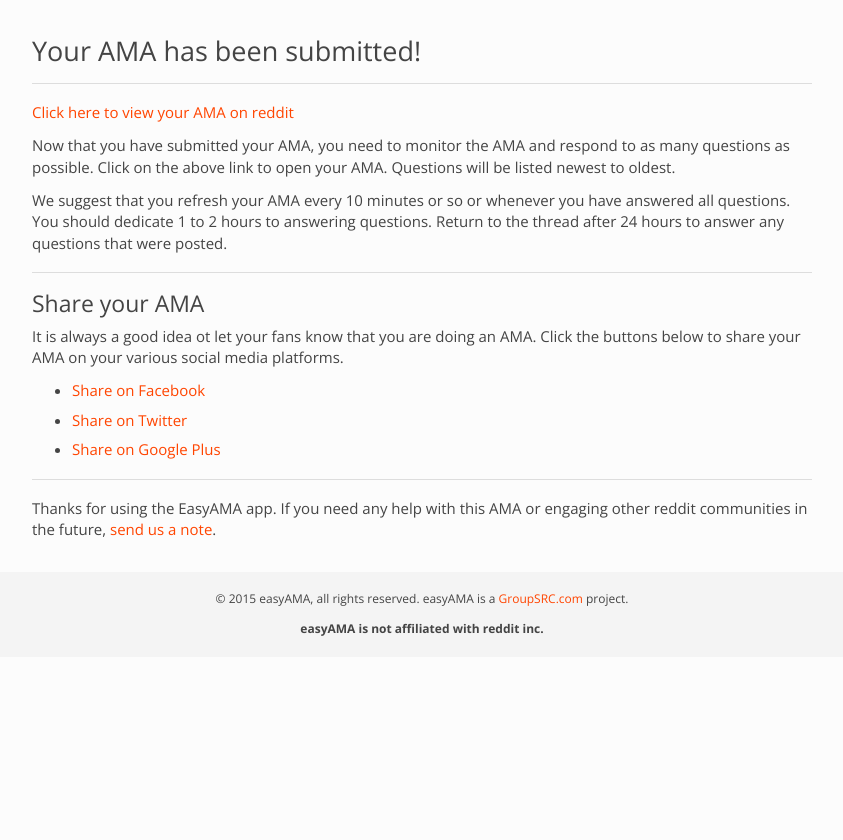
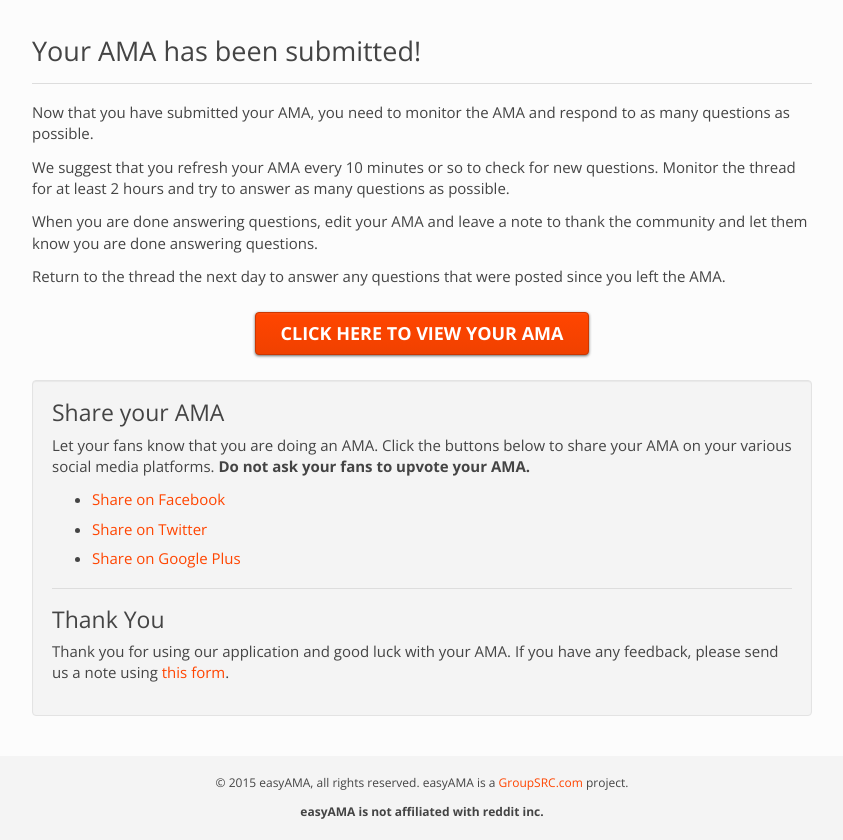
Before and after one commit to davedg629/easyama, a Flask app: page /success/1 in a window 1280 px wide. Shown: the part 69-909 px from the top of the page, without its empty margins (218-1061 px from the left). Before the commit the page ends 705 px from the top, so only its background shows below. Run offline with Flask 2, Linux system fonts and the light colour scheme; a user stored in the database is signed in; tables that the repository leaves empty hold one stand-in row (values such as "Sample post"); parts of the project's set-up code (start-up, migrations or seed data) failed here and were passed over; some libraries are stand-ins or nearby versions.

Commit message:
Copy edits to entire app, styling changes too

```diff
--- a/app/models.py
+++ b/app/models.py
@@ -63,7 +63,6 @@ class Thread(db.Model):
     verification = db.Column(db.String, nullable=False)
     subreddit = db.Column(db.String, nullable=False)
 
-    step = db.Column(db.Integer, nullable=False, default=1)
     submitted = db.Column(db.Boolean, nullable=False, default=False)
 
     reddit_id = db.Column(db.String)
--- a/app/static/css/custom.css
+++ b/app/static/css/custom.css
@@ -24,12 +24,14 @@ a#login-reddit img {
   -moz-box-shadow: 0px 1px 3px #666666;
   box-shadow: 0px 1px 3px #666666;
 }
+.btn-featured {font-size: 18px; font-weight: bold; text-transform: uppercase; margin-top: 12px; padding-left: 25px; padding-right: 25px;}
 
 a#login-reddit:hover {background-position: center bottom;}
 
 .page-header {margin-top: 10px;}
 
 p {margin-bottom: 12px;}
+p.highlight {background-color: #eeeeee; border-radius: 4px; -webkit-border-radius: 4px; padding: 10px;}
 
 img.bordered-img {border: 2px solid #AAAAAA; border-radius: 4px; -webkit-border-radius: 4px;
 -webkit-box-shadow: 3px 3px 3px 0px rgba(0,0,0,0.75);
@@ -41,6 +43,11 @@ max-width: 96%;
 margin: 25px auto;
 padding: 5px;
 }
+
+.text-center {text-align: center;}
+.text-right {text-align: right;}
+
+.well .well-title {margin-top: 0;}
 
 /* --- nav bar --- */
 .navbar-nav > li {padding: 0 0 0 0;}
@@ -67,13 +74,19 @@ form ul.errors li {display: block; list-style-type: none; margin: 0 0 6px; paddi
 form textarea.form-control {height: 150px;}
 
 /* --- reddit preview --- */
-.reddit-preview {font-family: verdana,arial,helvetica,sans-serif; margin: 0 0 20px;}
+.reddit-preview {border: 1px solid #dddddd; border-radius: 5px; -webkit-border-radius: 5px; font-family: verdana,arial,helvetica,sans-serif; margin: 0 0 20px; padding: 15px;
+-webkit-box-shadow: inset 0 1px 1px rgba(0,0,0,0.05);
+box-shadow: inset 0 1px 1px rgba(0,0,0,0.05);
+}
 .reddit-preview p.title {color: blue; font-size: medium; margin-bottom: 1px;}
 .reddit-preview p.tagline {color: #888; font-size: x-small; margin-bottom: 0;}
 .reddit-preview p.tagline a {color: #369;}
 .reddit-preview .md {background-color: #fafafa; border: 1px solid #369; border-radius: 7px; -webkit-border-radius: 7px; font-size: small; margin-top: 5px; padding: 0 5px;}
 .reddit-preview .md p {margin: 5px 0;}
 .reddit-preview .md a {color: #369;}
+#preview-edit .text-right {line-height: 30px; text-align: left;}
+
+#view-ama {margin-bottom: 25px;}
 
 /* --- markdown/reddit preview on create/edit forms --- */
 .flask-pagedown-preview {font-family: verdana,arial,helvetica,sans-serif; font-size: small; margin: 10px 0; background-color: #fafafa; border: 1px solid #369; border-radius: 7px; -webkit-border-radius: 7px; font-size: small; padding: 0 5px;}
@@ -97,4 +110,6 @@ form textarea.form-control {height: 150px;}
 
 @media (min-width:768px){
     .navbar-nav > li {padding: 14px 0 0;}
+
+    #preview-edit .text-right {text-align: right;}
 }
--- a/app/templates/share.html
+++ b/app/templates/share.html
@@ -4,7 +4,7 @@
 
     {{super()}}
 
-    <p>This AMA will be submitted to <strong>r/{{ thread.subreddit }}</strong>.</p>
+    <p>This is an AMA preview created by <strong>/u/{{ thread.user.username }}</strong>. It will be submitted to <strong>/r/{{ thread.subreddit }}</strong>.</p>
 
     <div class="reddit-preview">
 
@@ -22,8 +22,4 @@
 
     </div>
 
-    <div class="well">
-        <strong>Share this AMA Preview:</strong> &nbsp; <input type="text" value="http://{{ config.SERVER_NAME }}{{ url_for('share', thread_id=thread.id) }}" />
-    </div>
-
 {% endblock %}
--- a/app/templates/success.html
+++ b/app/templates/success.html
@@ -4,17 +4,20 @@
 
     {{super()}}
 
-    <p><a href="{{ thread.reddit_permalink }}?sort=new" target="_blank">Click here to view your AMA on reddit</a></p>
+    <p>Now that you have submitted your AMA, you need to monitor the AMA and respond to as many questions as possible.</p>
 
-    <p>Now that you have submitted your AMA, you need to monitor the AMA and respond to as many questions as possible. Click on the above link to open your AMA. Questions will be listed newest to oldest.</p>
+    <p>We suggest that you refresh your AMA every 10 minutes or so to check for new questions. Monitor the thread for at least 2 hours and try to answer as many questions as possible.</p>
 
-    <p>We suggest that you refresh your AMA every 10 minutes or so or whenever you have answered all questions. You should dedicate 1 to 2 hours to answering questions. Return to the thread after 24 hours to answer any questions that were posted.</p>
+    <p>When you are done answering questions, edit your AMA and leave a note to thank the community and let them know you are done answering questions.</p>
 
-    <hr />
+    <p>Return to the thread the next day to answer any questions that were posted since you left the AMA.</p>
 
-    <h3>Share your AMA</h3>
+    <p class="text-center" id="view-ama"><a class="btn btn-primary btn-shadow btn-featured" href="{{ thread.reddit_permalink }}?sort=new" target="_blank">Click here to view your AMA</a></p>
 
-    <p>It is always a good idea ot let your fans know that you are doing an AMA. Click the buttons below to share your AMA on your various social media platforms.</p>
+    <div class="well">
+    <h3 class="well-title">Share your AMA</h3>
+
+    <p>Let your fans know that you are doing an AMA. Click the buttons below to share your AMA on your various social media platforms. <strong>Do not ask your fans to upvote your AMA.</strong></p>
 
     <ul>
         <li><a href="https://www.facebook.com/sharer/sharer.php?u={{ thread.reddit_permalink }}" target="_blank">Share on Facebook</a></li>
@@ -22,8 +25,10 @@
         <li><a href="https://plus.google.com/share?url={{ thread.subreddit }}" target="_blank">Share on Google Plus</a></li>
     </ul>
 
-    <hr />
+    <div class="divider"></div>
 
-    <p>Thanks for using the EasyAMA app. If you need any help with this AMA or engaging other reddit communities in the future, <a href="http://groupsrc.com/contact" >send us a note</a>.</p>
+    <h3>Thank You</h3>
 
+    <p>Thank you for using our application and good luck with your AMA. If you have any feedback, please send us a note using <a href="http://groupsrc.com/contact">this form</a>.</p>
+    </div>
 {% endblock %}
--- a/app/views.py
+++ b/app/views.py
@@ -162,7 +162,7 @@ def create_thread():
 
     return render_template(
         'create-thread.html',
-        page_title="Step 2: Create your reddit AMA",
+        page_title="Create your reddit AMA",
         form=form
     )
 
@@ -179,7 +179,7 @@ def preview(thread_id):
         return render_template(
             'preview.html',
             thread=thread,
-            page_title="Step 3: Preview and Submit Your AMA"
+            page_title="Preview Your AMA"
         )
     elif thread.submitted is True:
         return redirect(url_for(
```
Also changed, not shown: app/templates/index.html (+5 -5 lines), app/templates/preview.html (+23 -6 lines), app/templates/thread-form.html (+25 -18 lines).
